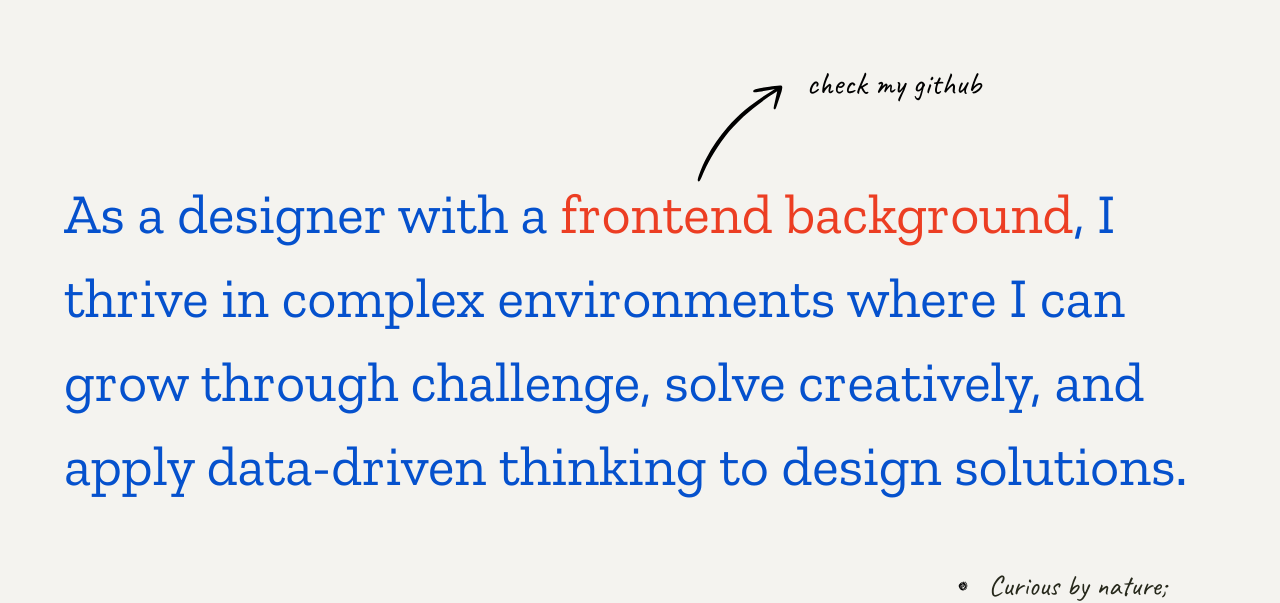
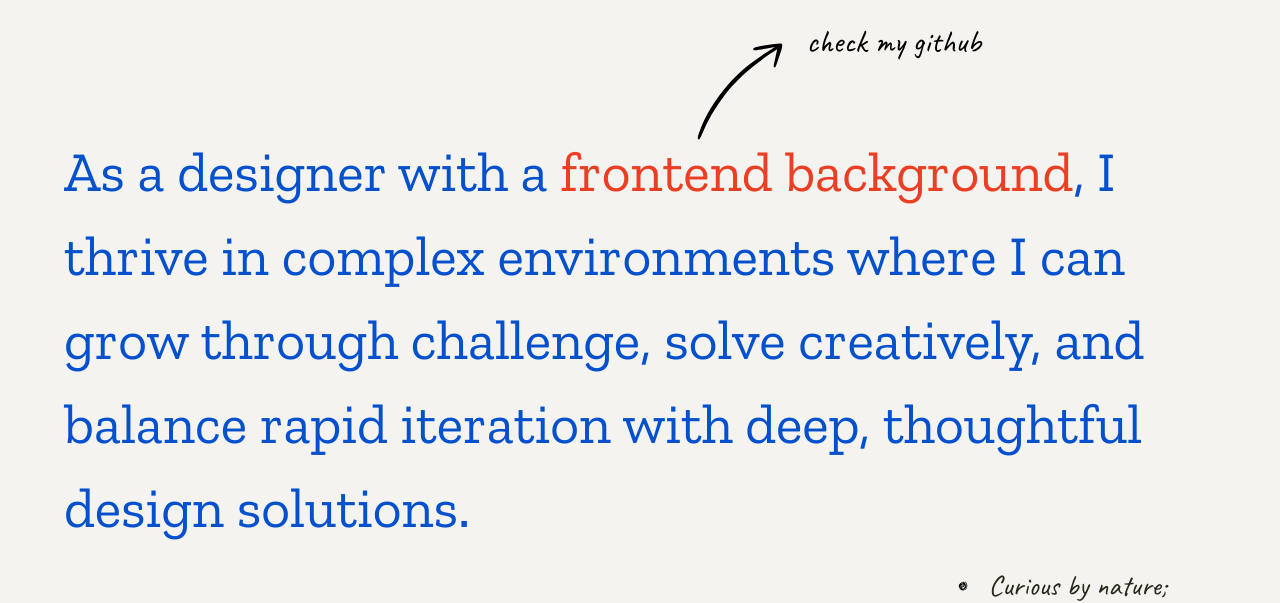
Before and after one commit to usersadvocate/design-portfolio, a React app: page / in a window 1280 px wide. Shown: the part 860-1463 px from the top of the page. Built offline with nearby package versions, Linux system fonts and the light colour scheme.

Commit message:
Change main message

```diff
--- a/src/components/AboutSection.tsx
+++ b/src/components/AboutSection.tsx
@@ -31,7 +31,8 @@ export default function AboutSection() {
           </svg>
         </span>
         , I thrive in complex environments where I can grow through challenge,
-        solve creatively, and apply data-driven thinking to design solutions.
+        solve creatively, and balance rapid iteration with deep, thoughtful
+        design solutions.
       </p>
       <ul className="about__list">
         <li>
```
